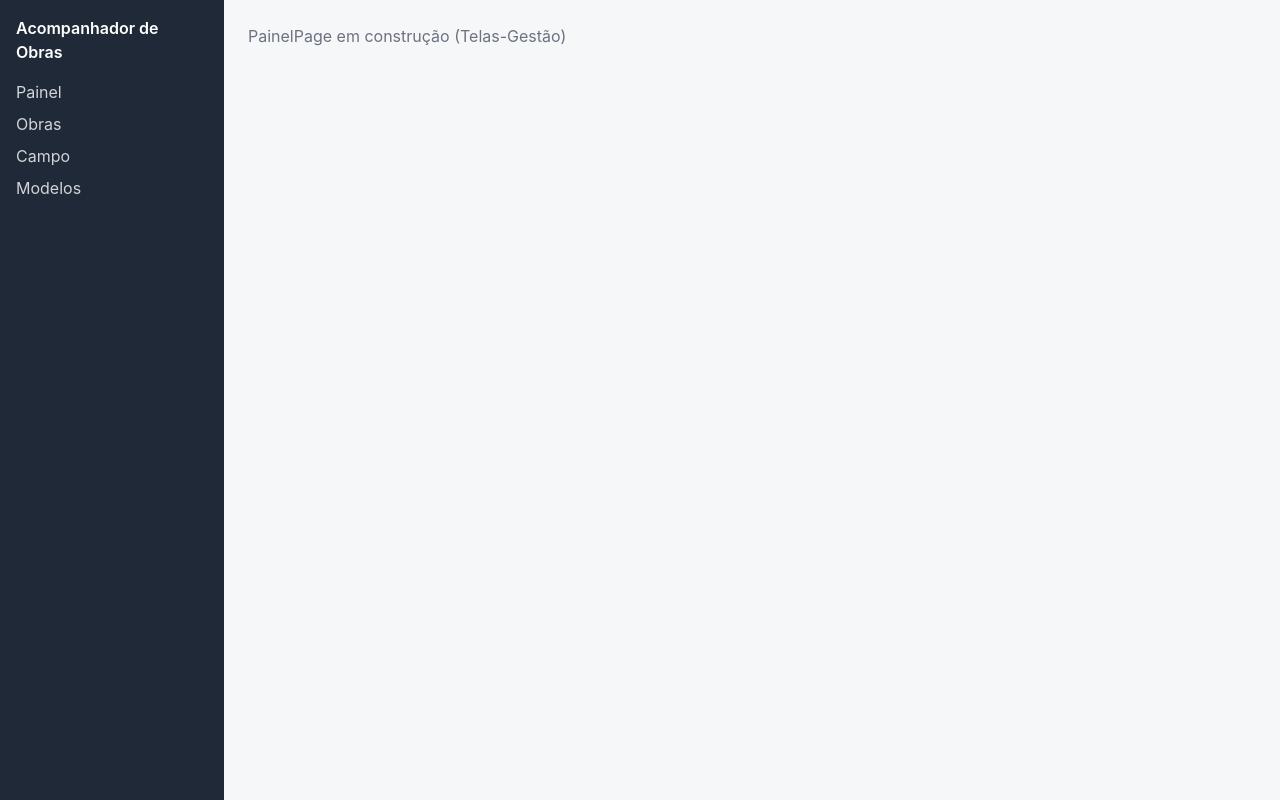
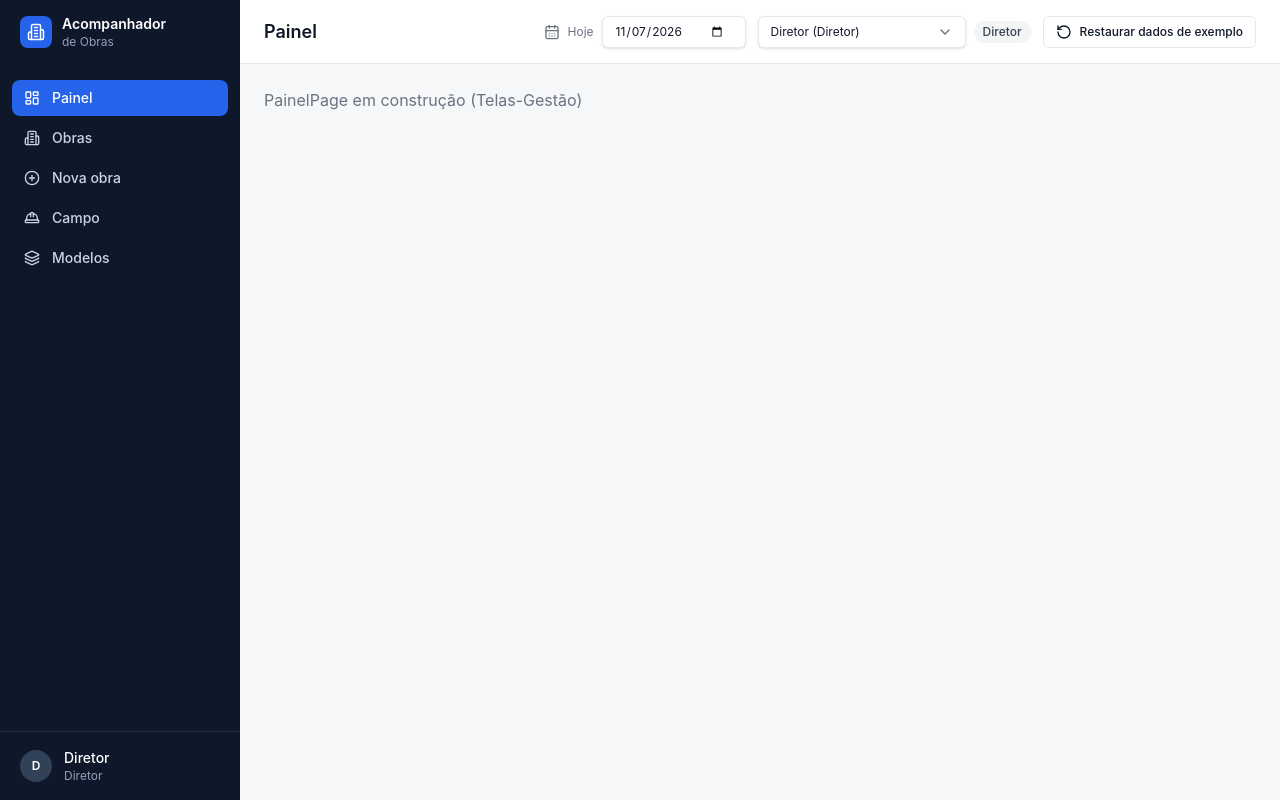
Before and after one commit to OtvCng/acompanhador-obras, a React (Vite) app in the folder apps/web/: page / in a window 1280 px wide. Built offline with nearby package versions, Linux system fonts and the light colour scheme.

Commit message:
feat(layout): sidebar escura, topbar com usuário simulado, data de referência e restaurar exemplos
Co-Authored-By: Claude Opus 5.5 <noreply@anthropic.com>

```diff
--- a/apps/web/src/components/layout/AppLayout.tsx
+++ b/apps/web/src/components/layout/AppLayout.tsx
@@ -1,15 +1,39 @@
-// Provisório. Dono: Telas-Gestão (substituir por Sidebar + Topbar).
-import { Outlet, NavLink } from 'react-router-dom';
+import { useState } from 'react';
+import { Outlet, useLocation, matchPath } from 'react-router-dom';
+import { Toaster } from 'sonner';
+import { Sidebar } from './Sidebar';
+import { Topbar } from './Topbar';
+import { TooltipProvider } from '@/components/ui';
+import { useObras } from '@/store';
+
+function useTituloPagina(): string {
+  const { pathname } = useLocation();
+  const { obras } = useObras();
+  if (pathname === '/') return 'Painel';
+  if (matchPath('/obras/nova', pathname)) return 'Nova obra';
+  const det = matchPath('/obras/:id', pathname);
+  if (det) return obras.find((o) => o.id === det.params.id)?.nome ?? 'Detalhe da obra';
+  if (pathname.startsWith('/obras')) return 'Obras';
+  if (pathname.startsWith('/campo')) return 'Campo';
+  if (pathname.startsWith('/modelos')) return 'Modelos de obra';
+  return 'Acompanhador de Obras';
+}
+
 export default function AppLayout() {
+  const [menuAberto, setMenuAberto] = useState(false);
+  const titulo = useTituloPagina();
   return (
-    <div className="flex h-full">
-      <aside className="w-56 bg-primary text-primary-foreground p-4 space-y-2">
-        <div className="font-semibold mb-4">Acompanhador de Obras</div>
-        {[['/', 'Painel'], ['/obras', 'Obras'], ['/campo', 'Campo'], ['/modelos', 'Modelos']].map(([to, l]) => (
-          <NavLink key={to} to={to} end className="block opacity-80 hover:opacity-100">{l}</NavLink>
-        ))}
-      </aside>
-      <main className="flex-1 overflow-auto p-6"><Outlet /></main>
-    </div>
+    <TooltipProvider delayDuration={200}>
+      <div className="flex h-full">
+        <Sidebar aberta={menuAberto} onFechar={() => setMenuAberto(false)} />
+        <div className="flex min-w-0 flex-1 flex-col">
+          <Topbar titulo={titulo} onAbrirMenu={() => setMenuAberto(true)} />
+          <main className="flex-1 overflow-auto p-4 lg:p-6">
+            <Outlet />
+          </main>
+        </div>
+      </div>
+      <Toaster position="bottom-right" richColors />
+    </TooltipProvider>
   );
 }
--- /dev/null
+++ b/apps/web/src/components/layout/Sidebar.tsx
@@ -0,0 +1,100 @@
+import { NavLink, useLocation } from 'react-router-dom';
+import { Building2, HardHat, LayoutDashboard, Layers, PlusCircle, X } from 'lucide-react';
+import type { Perfil } from '@obras/shared';
+import { useObras } from '@/store';
+import { cn } from '@/lib/utils';
+
+interface ItemMenu {
+  to: string;
+  rotulo: string;
+  icone: typeof LayoutDashboard;
+  /** Perfis que NÃO veem o item. */
+  esconderPara?: Perfil[];
+  ativo: (path: string) => boolean;
+}
+
+const ITENS: ItemMenu[] = [
+  { to: '/', rotulo: 'Painel', icone: LayoutDashboard, ativo: (p) => p === '/' },
+  { to: '/obras', rotulo: 'Obras', icone: Building2, ativo: (p) => p.startsWith('/obras') && !p.startsWith('/obras/nova') },
+  { to: '/obras/nova', rotulo: 'Nova obra', icone: PlusCircle, esconderPara: ['encarregado'], ativo: (p) => p.startsWith('/obras/nova') },
+  { to: '/campo', rotulo: 'Campo', icone: HardHat, ativo: (p) => p.startsWith('/campo') },
+  { to: '/modelos', rotulo: 'Modelos', icone: Layers, esconderPara: ['encarregado'], ativo: (p) => p.startsWith('/modelos') },
+];
+
+const NOME_PERFIL: Record<Perfil, string> = { diretor: 'Diretor', engenheiro: 'Engenheiro', encarregado: 'Encarregado' };
+
+export function nomePerfil(p: Perfil): string {
+  return NOME_PERFIL[p];
+}
+
+export function Sidebar({ aberta, onFechar }: { aberta: boolean; onFechar: () => void }) {
+  const { usuarioAtual } = useObras();
+  const { pathname } = useLocation();
+  const itens = ITENS.filter((i) => !i.esconderPara?.includes(usuarioAtual.perfil));
+  const iniciais = usuarioAtual.nome
+    .split(' ')
+    .filter(Boolean)
+    .slice(0, 2)
+    .map((s) => s[0]?.toUpperCase())
+    .join('');
+
+  return (
+    <>
+      {/* Fundo escuro do menu em tela estreita */}
+      <div
+        className={cn('fixed inset-0 z-40 bg-black/40 lg:hidden', aberta ? 'block' : 'hidden')}
+        onClick={onFechar}
+        aria-hidden
+      />
+      <aside
+        className={cn(
+          'fixed inset-y-0 left-0 z-50 flex w-60 flex-col bg-[#0f172a] text-slate-200 transition-transform lg:static lg:translate-x-0',
+          aberta ? 'translate-x-0' : '-translate-x-full',
+        )}
+        aria-label="Menu principal"
+      >
+        <div className="flex h-16 items-center gap-2.5 px-5">
+          <div className="flex size-8 items-center justify-center rounded-lg bg-accent text-white">
+            <Building2 className="size-4.5" />
+          </div>
+          <div className="leading-tight">
+            <div className="text-sm font-semibold text-white">Acompanhador</div>
+            <div className="text-xs text-slate-400">de Obras</div>
+          </div>
+          <button className="ml-auto cursor-pointer rounded p-1 text-slate-400 hover:text-white lg:hidden" onClick={onFechar} aria-label="Fechar menu">
+            <X className="size-5" />
+          </button>
+        </div>
+
+        <nav className="flex-1 space-y-1 px-3 py-4">
+          {itens.map((i) => {
+            const Icone = i.icone;
+            const ativo = i.ativo(pathname);
+            return (
+              <NavLink
+                key={i.to}
+                to={i.to}
+                onClick={onFechar}
+                className={cn(
+                  'flex items-center gap-3 rounded-lg px-3 py-2 text-sm font-medium transition-colors',
+                  ativo ? 'bg-accent text-white' : 'text-slate-300 hover:bg-white/5 hover:text-white',
+                )}
+              >
+                <Icone className="size-4" />
+                {i.rotulo}
+              </NavLink>
+            );
+          })}
+        </nav>
+
+        <div className="flex items-center gap-3 border-t border-white/10 px-5 py-4">
+          <div className="flex size-8 items-center justify-center rounded-full bg-slate-700 text-xs font-semibold text-white">{iniciais}</div>
+          <div className="min-w-0 leading-tight">
+            <div className="truncate text-sm font-medium text-white">{usuarioAtual.nome}</div>
+            <div className="text-xs text-slate-400">{nomePerfil(usuarioAtual.perfil)}</div>
+          </div>
+        </div>
+      </aside>
+    </>
+  );
+}
--- /dev/null
+++ b/apps/web/src/components/layout/Topbar.tsx
@@ -0,0 +1,101 @@
+import { useState } from 'react';
+import { CalendarDays, Menu, RotateCcw } from 'lucide-react';
+import { toast } from 'sonner';
+import { useObras } from '@/store';
+import {
+  Button,
+  Dialog,
+  DialogContent,
+  DialogDescription,
+  DialogFooter,
+  DialogHeader,
+  DialogTitle,
+  Input,
+  Select,
+  SelectContent,
+  SelectItem,
+  SelectTrigger,
+  SelectValue,
+  Badge,
+} from '@/components/ui';
+import { nomePerfil } from './Sidebar';
+
+export function Topbar({ titulo, onAbrirMenu }: { titulo: string; onAbrirMenu: () => void }) {
+  const { usuarios, usuarioAtual, setUsuarioAtual, hoje, setHoje, restaurarExemplos } = useObras();
+  const [confirmar, setConfirmar] = useState(false);
+
+  function restaurar() {
+    try {
+      restaurarExemplos();
+      toast.success('Dados de exemplo restaurados.');
+    } catch (e) {
+      toast.error(`Não foi possível restaurar: ${e instanceof Error ? e.message : 'erro desconhecido'}`);
+    }
+    setConfirmar(false);
+  }
+
+  return (
+    <header className="sticky top-0 z-30 flex h-16 items-center gap-3 border-b border-border bg-surface/95 px-4 backdrop-blur lg:px-6">
+      <button className="cursor-pointer rounded-md p-1.5 text-gray-700 hover:bg-gray-100 lg:hidden" onClick={onAbrirMenu} aria-label="Abrir menu">
+        <Menu className="size-5" />
+      </button>
+      <h1 className="min-w-0 truncate text-base font-semibold text-gray-900 lg:text-lg">{titulo}</h1>
+
+      <div className="ml-auto flex items-center gap-2 lg:gap-3">
+        <label className="hidden items-center gap-2 text-xs text-muted md:flex" title="Data de referência usada em todos os cálculos">
+          <CalendarDays className="size-4" />
+          Hoje
+          <Input
+            type="date"
+            value={hoje}
+            onChange={(e) => e.target.value && setHoje(e.target.value)}
+            className="h-8 w-36 text-xs"
+            aria-label="Data de referência (hoje)"
+          />
+        </label>
+
+        <div className="flex items-center gap-2">
+          <Select value={usuarioAtual.id} onValueChange={setUsuarioAtual}>
+            <SelectTrigger className="h-8 w-40 text-xs sm:w-52" aria-label="Usuário simulado">
+              <SelectValue placeholder="Usuário" />
+            </SelectTrigger>
+            <SelectContent>
+              {usuarios.map((u) => (
+                <SelectItem key={u.id} value={u.id}>
+                  {u.nome} ({nomePerfil(u.perfil)})
+                </SelectItem>
+              ))}
+            </SelectContent>
+          </Select>
+          <Badge variant="secondary" className="hidden sm:inline-flex">
+            {nomePerfil(usuarioAtual.perfil)}
+          </Badge>
+        </div>
+
+        <Button variant="outline" size="sm" onClick={() => setConfirmar(true)} title="Restaurar dados de exemplo">
+          <RotateCcw />
+          <span className="hidden xl:inline">Restaurar dados de exemplo</span>
+        </Button>
+      </div>
+
+      <Dialog open={confirmar} onOpenChange={setConfirmar}>
+        <DialogContent>
+          <DialogHeader>
+            <DialogTitle>Restaurar dados de exemplo?</DialogTitle>
+            <DialogDescription>
+              Todas as obras, apontamentos e alterações feitas neste navegador serão substituídos pelas 6 obras de exemplo. Esta ação não pode ser desfeita.
+            </DialogDescription>
+          </DialogHeader>
+          <DialogFooter>
+            <Button variant="outline" onClick={() => setConfirmar(false)}>
+              Cancelar
+            </Button>
+            <Button variant="destructive" onClick={restaurar}>
+              Restaurar
+            </Button>
+          </DialogFooter>
+        </DialogContent>
+      </Dialog>
+    </header>
+  );
+}
```
